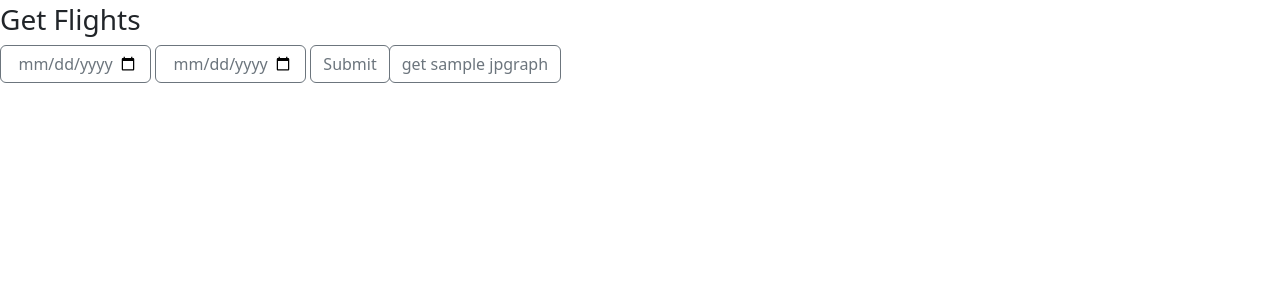
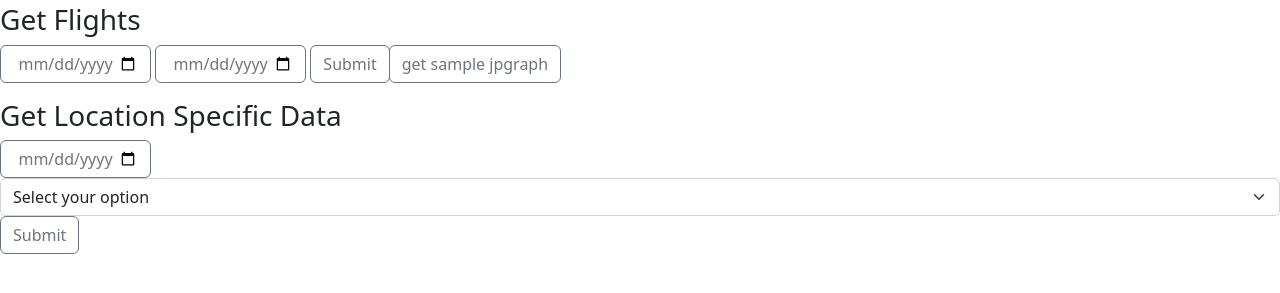
Before and after one commit to Lu-David/databases-final-project, a plain HTML site: page frontend/index.html in a window 1280 px wide. Shown: the part 53-346 px from the top of the page. Drawn offline with nearby package versions, Linux system fonts and the light colour scheme.

Commit message:
Updated HTML

```diff
--- a/frontend/index.html
+++ b/frontend/index.html
@@ -16,6 +16,43 @@
       <input type="submit" value="get sample jpgraph" class="btn btn-outline-secondary">
     </form>
     </div>
+  </div>
+  <h3> Get Location Specific Data </h3>
+  <div class="input-group"></div>
+  <form action="location.php" method="get">
+    <input type="date" min="2015-01-01" max="2017-11-30" name="date" class="btn btn-outline-secondary">
+    <select name="city" class="form-select" aria-label="Default select example" required>
+      <option value="" disabled selected>Select your option</option>
+      <option value="Albuquerque">Albuquerque</option>
+      <option value="Atlanta">Atlanta</option>
+      <option value="Boston">Boston</option>
+      <option value="Charlotte">Charlotte</option>
+      <option value="Chicago">Chicago</option>
+      <option value="Dallas">Dallas</option>
+      <option value="Denver">Denver</option>
+      <option value="Detroit">Detroit</option>
+      <option value="Houston">Houston</option>
+      <option value="Indianapolis">Indianapolis</option>
+      <option value="Jacksonville">Jacksonville</option>
+      <option value="Kansas City">Kansas City</option>
+      <option value="Las Vegas">Las Vegas</option>
+      <option value="Los Angeles">Los Angeles</option>
+      <option value="Miami">Miami</option>
+      <option value="Minneapolis">Minneapolis</option>
+      <option value="Nashville">Nashville</option>
+      <option value="Philadelphia">Philadelphia</option>
+      <option value="Phoenix">Phoenix</option>
+      <option value="Pittsburgh">Pittsburgh</option>
+      <option value="Portland">Portland</option>
+      <option value="Saint Louis">Saint Louis</option>
+      <option value="San Antonio">San Antonio</option>
+      <option value="San Diego">San Diego</option>
+      <option value="San Francisco">San Francisco</option>
+      <option value="Seattle">Seattle</option>
+    </select>
+    <input type="submit" value="Submit" class="btn btn-outline-secondary">
+  </form>
+  </div>
     <script src="https://cdn.jsdelivr.net/npm/bootstrap@5.2.3/dist/js/bootstrap.bundle.min.js" integrity="sha384-kenU1KFdBIe4zVF0s0G1M5b4hcpxyD9F7jL+jjXkk+Q2h455rYXK/7HAuoJl+0I4" crossorigin="anonymous"></script>
   </body>
 </html>
```
